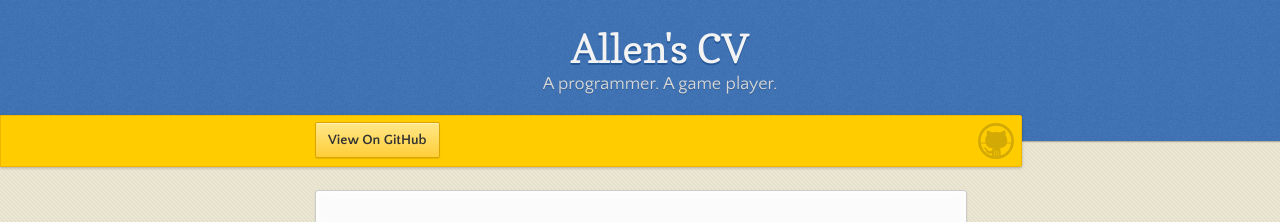
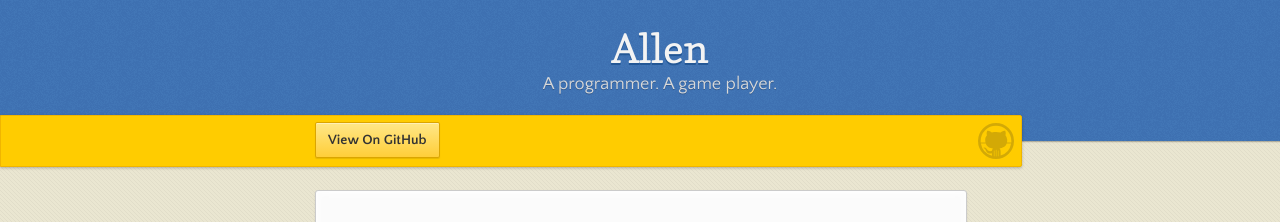
Before and after one commit to sstlltss/Lebenslauf, a Jekyll site: the page built from default_pages/index.md, in a window 1280 px wide. Shown: the top 222 px of the page. Built offline with Jekyll 4.4.1, drawn with Linux system fonts in a browser that asks for light colours.

```diff
--- a/_config.yml
+++ b/_config.yml
@@ -1,4 +1,4 @@
-title: Allen's CV
+title: Allen
 description: A programmer. A game player.
 show_downloads: false
 google_analytics:
```
Also changed, not shown: index.md (+1 -0 lines).
